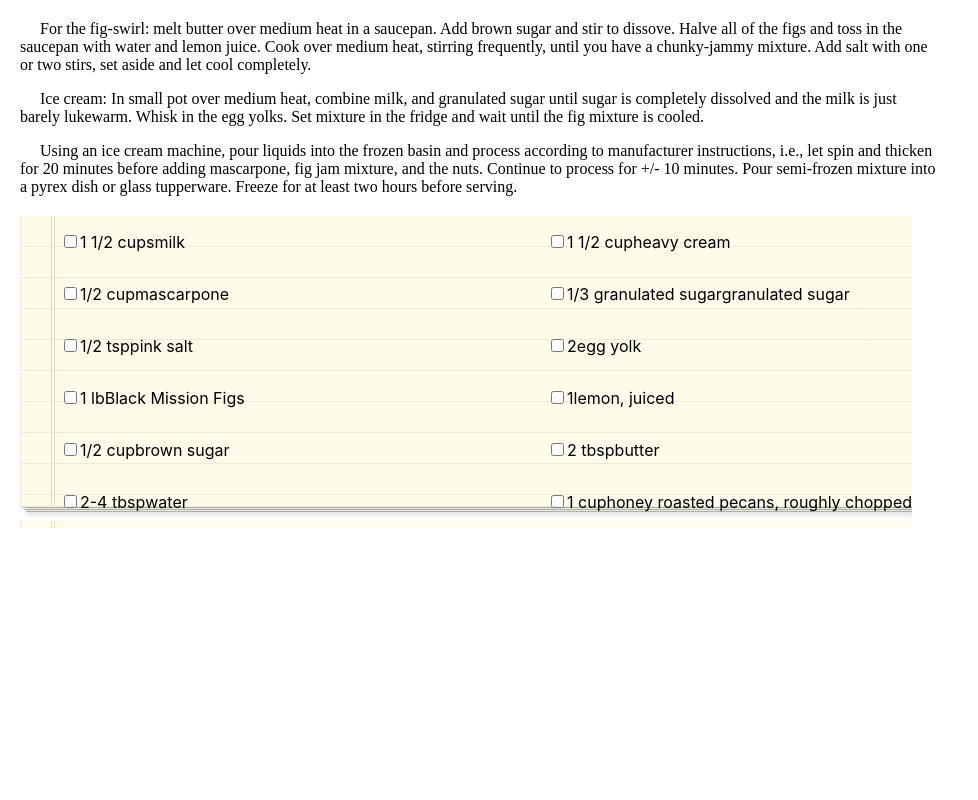
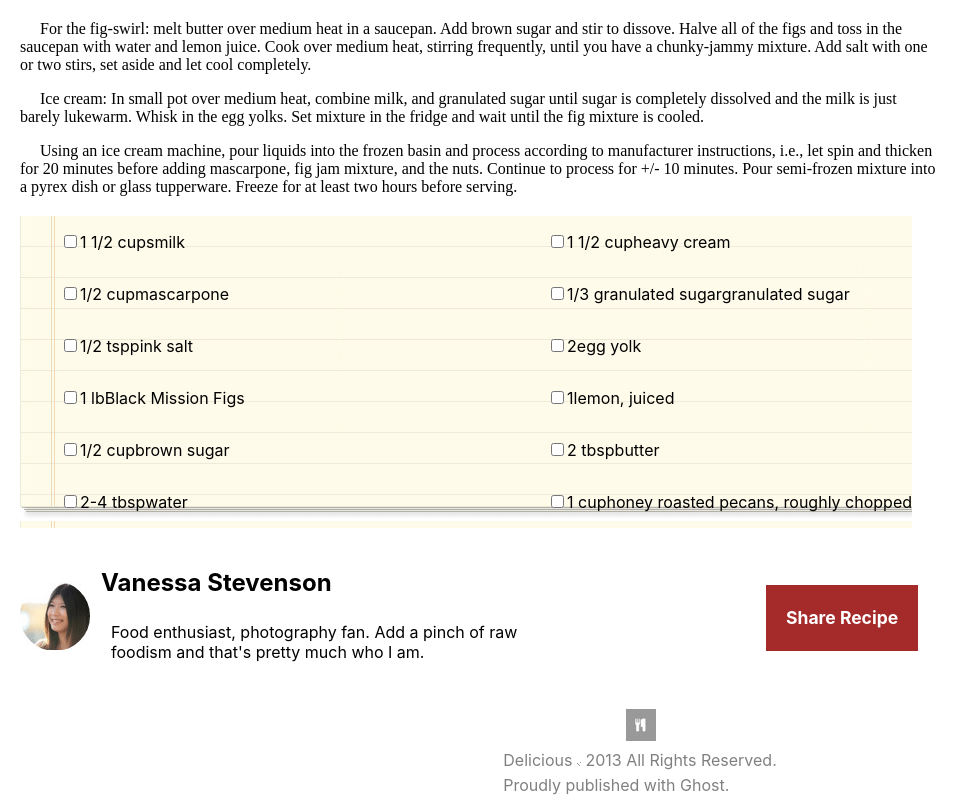
Before and after one commit to tannermeck/chocolate-pizza-react, a React (Create React App) app: page / in a window 1280 px wide. Shown: the part 870-1670 px from the top of the page, without its empty margins (0-978 px from the left). Before the commit the page ends 1418 px from the top, so only its background shows below. Built offline with nearby package versions, Linux system fonts and the light colour scheme.

Commit message:
footer completed

```diff
--- a/src/App.js
+++ b/src/App.js
@@ -2,6 +2,7 @@ import React, { Component } from 'react';
 import Header from './Header.js';
 import Image from './Image.js';
 import IngredientList from './IngredientList.js';
+import Footer from './Footer.js';
 
 class App extends Component {
   render() {
@@ -10,6 +11,7 @@ class App extends Component {
       <Header />
       <Image />
       <IngredientList />
+      <Footer />
     </>
     );
   }
--- /dev/null
+++ b/src/Footer.css
@@ -0,0 +1,33 @@
+.topSection {
+    display: flex;
+    flex-direction: row;
+    align-items: center;
+    margin: 20px;
+}
+.profileText {
+    margin-left: 10px;
+    width: 490px;
+}
+.profileText h1 {
+    margin-bottom: 0px;
+}
+.profileText p {
+    margin-top: 15px;
+    padding: 10px;
+}
+.shareRecipe {
+    background-color: brown;
+    color: white;
+    font-size: 15px;
+    padding: 5px 20px;
+    margin-left: 175px;
+}
+.bottomSection {
+    display: flex;
+    flex-direction: column;
+    align-items: center;
+}
+.bottomSection p {
+    margin: 5px;
+    color: gray;
+}
--- a/src/Footer.js
+++ b/src/Footer.js
@@ -0,0 +1,39 @@
+import React, { Component } from 'react';
+import vanPic from './images/van-pic.png';
+import smallLogo from './images/small-logo.png';
+import copywright from './images/hr-img.png';
+import './Footer.css';
+
+class Footer extends Component {
+    render() {
+        return (
+            <footer>
+                <section className="topSection">
+                    <div>
+                        <img alt="profile" src={vanPic}/>
+                    </div>
+                    <div className="profileText">
+                        <h1>Vanessa Stevenson</h1>
+                        <p>Food enthusiast, photography fan. Add a pinch of raw foodism and that's
+                            pretty much who I am.
+                        </p>
+                    </div>
+                    <div className="shareRecipe">
+                        <h3>Share Recipe</h3>
+                    </div>
+                </section>
+                <section className="bottomSection">
+                    <div>
+                        <img alt="small-logo" src={smallLogo}/>
+                    </div>
+                    <div>
+                        <p>Delicious <img alt="copywright" src={copywright}/> 2013 All Rights Reserved.</p>
+                        <p>Proudly published with Ghost.</p>
+                    </div>
+                </section>
+            </footer>
+         );
+    }
+}
+
+export default Footer;
--- a/src/IngredientList.css
+++ b/src/IngredientList.css
@@ -14,3 +14,6 @@ label {
 .divOne{
     margin-left: 40px;
 }
+input:checked + p, input:checked + p + p {
+    text-decoration: line-through;
+}
```
Also changed, not shown: src/Body.js (deleted).
